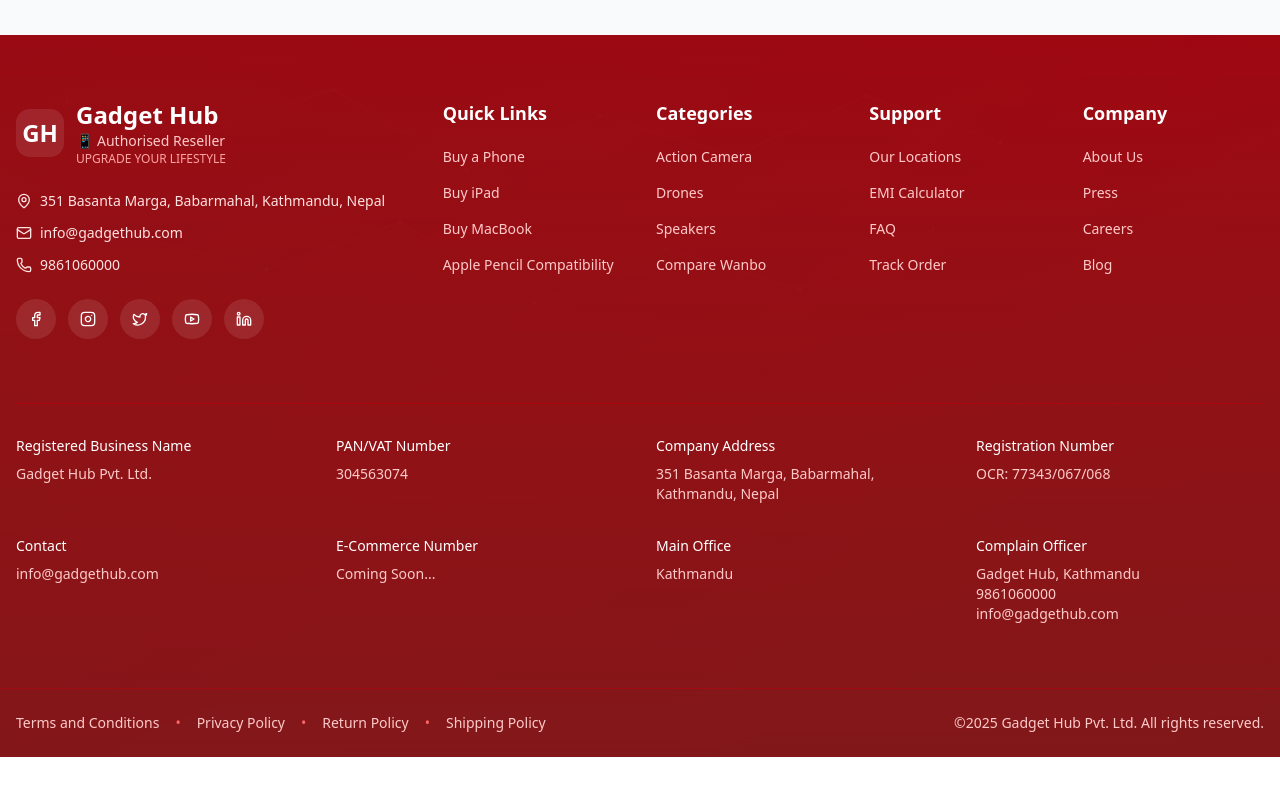
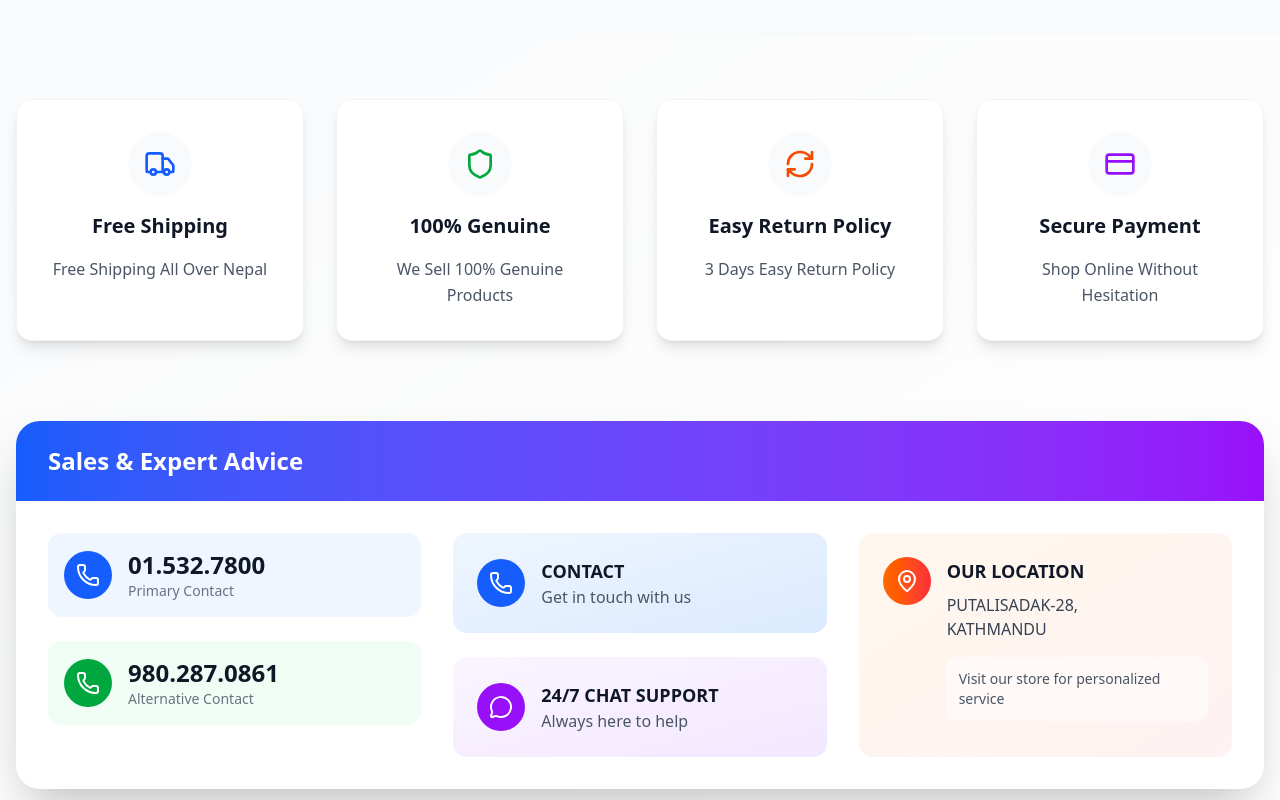
Before and after one commit to suwasghale/gadget_hub, a Next.js app: page / in a window 1280 px wide. Shown: the part 2740-3540 px from the top of the page. Before the commit the page ends 3497 px from the top, so only its background shows below. Built offline with nearby package versions, Linux system fonts and the light colour scheme.

Commit message:
trust and support section added

```diff
--- a/src/app/page.tsx
+++ b/src/app/page.tsx
@@ -1,6 +1,7 @@
 import FeaturedBrands from "@/components/Brands";
 import Category from "@/components/Category";
 import HeroSection from "@/components/Hero";
+import TrustSection from "@/components/TrustAndSupport";
 
 export default function Home() {
   return (
@@ -8,6 +9,7 @@
     <HeroSection/>
     <Category/>
     <FeaturedBrands/>
+    <TrustSection/>
    </div>
   );
 }
--- /dev/null
+++ b/src/components/TrustAndSupport.tsx
@@ -0,0 +1,140 @@
+import React from 'react';
+import { Truck, Shield, RefreshCw, CreditCard, Phone, MessageCircle, MapPin } from 'lucide-react';
+
+const TrustSection = () => {
+  const trustFeatures = [
+    {
+      icon: <Truck className="w-8 h-8 text-blue-600" />,
+      title: "Free Shipping",
+      description: "Free Shipping All Over Nepal"
+    },
+    {
+      icon: <Shield className="w-8 h-8 text-green-600" />,
+      title: "100% Genuine",
+      description: "We Sell 100% Genuine Products"
+    },
+    {
+      icon: <RefreshCw className="w-8 h-8 text-orange-600" />,
+      title: "Easy Return Policy",
+      description: "3 Days Easy Return Policy"
+    },
+    {
+      icon: <CreditCard className="w-8 h-8 text-purple-600" />,
+      title: "Secure Payment",
+      description: "Shop Online Without Hesitation"
+    }
+  ];
+
+  return (
+    <div className="min-h-screen bg-gradient-to-br from-gray-50 to-white py-16 px-4">
+      {/* Trust Features Section */}
+      <div className="max-w-7xl mx-auto mb-20">
+        <div className="grid grid-cols-1 md:grid-cols-2 lg:grid-cols-4 gap-8">
+          {trustFeatures.map((feature, index) => (
+            <div
+              key={index}
+              className="bg-white p-8 rounded-2xl shadow-lg hover:shadow-xl transition-all duration-300 hover:-translate-y-2 border border-gray-100"
+            >
+              <div className="flex flex-col items-center text-center space-y-4">
+                <div className="p-4 bg-gray-50 rounded-full hover:scale-110 transition-transform duration-300">
+                  {feature.icon}
+                </div>
+                <h3 className="text-xl font-bold text-gray-900">{feature.title}</h3>
+                <p className="text-gray-600 leading-relaxed">{feature.description}</p>
+              </div>
+            </div>
+          ))}
+        </div>
+      </div>
+
+      {/* Contact & Support Section */}
+      <div className="max-w-7xl mx-auto">
+        <div className="bg-white rounded-3xl shadow-2xl overflow-hidden">
+          <div className="bg-gradient-to-r from-blue-600 to-purple-600 px-8 py-6">
+            <h2 className="text-2xl font-bold text-white">Sales & Expert Advice</h2>
+          </div>
+
+          <div className="p-8">
+            <div className="grid grid-cols-1 lg:grid-cols-3 gap-8">
+              {/* Phone Numbers */}
+              <div className="space-y-6">
+                <div className="flex items-center space-x-4 p-4 bg-blue-50 rounded-xl hover:bg-blue-100 transition-colors duration-300">
+                  <div className="p-3 bg-blue-600 rounded-full">
+                    <Phone className="w-6 h-6 text-white" />
+                  </div>
+                  <div>
+                    <p className="text-2xl font-bold text-gray-900">01.532.7800</p>
+                    <p className="text-gray-500 text-sm">Primary Contact</p>
+                  </div>
+                </div>
+
+                <div className="flex items-center space-x-4 p-4 bg-green-50 rounded-xl hover:bg-green-100 transition-colors duration-300">
+                  <div className="p-3 bg-green-600 rounded-full">
+                    <Phone className="w-6 h-6 text-white" />
+                  </div>
+                  <div>
+                    <p className="text-2xl font-bold text-gray-900">980.287.0861</p>
+                    <p className="text-gray-500 text-sm">Alternative Contact</p>
+                  </div>
+                </div>
+              </div>
+
+              {/* Contact Options */}
+              <div className="space-y-6">
+                <div className="p-6 bg-gradient-to-br from-blue-50 to-blue-100 rounded-xl hover:from-blue-100 hover:to-blue-200 transition-all duration-300 cursor-pointer group">
+                  <div className="flex items-center space-x-4">
+                    <div className="p-3 bg-blue-600 rounded-full group-hover:scale-110 transition-transform duration-300">
+                      <Phone className="w-6 h-6 text-white" />
+                    </div>
+                    <div>
+                      <h3 className="text-lg font-semibold text-gray-900">CONTACT</h3>
+                      <p className="text-gray-600">Get in touch with us</p>
+                    </div>
+                  </div>
+                </div>
+
+                <div className="p-6 bg-gradient-to-br from-purple-50 to-purple-100 rounded-xl hover:from-purple-100 hover:to-purple-200 transition-all duration-300 cursor-pointer group">
+                  <div className="flex items-center space-x-4">
+                    <div className="p-3 bg-purple-600 rounded-full group-hover:scale-110 transition-transform duration-300">
+                      <MessageCircle className="w-6 h-6 text-white" />
+                    </div>
+                    <div>
+                      <h3 className="text-lg font-semibold text-gray-900">24/7 CHAT SUPPORT</h3>
+                      <p className="text-gray-600">Always here to help</p>
+                    </div>
+                  </div>
+                </div>
+              </div>
+
+              {/* Location */}
+              <div className="lg:col-span-1">
+                <div className="p-6 bg-gradient-to-br from-orange-50 to-red-50 rounded-xl hover:from-orange-100 hover:to-red-100 transition-all duration-300 h-full">
+                  <div className="flex items-start space-x-4">
+                    <div className="p-3 bg-gradient-to-r from-orange-500 to-red-500 rounded-full">
+                      <MapPin className="w-6 h-6 text-white" />
+                    </div>
+                    <div>
+                      <h3 className="text-lg font-semibold text-gray-900 mb-2">OUR LOCATION</h3>
+                      <p className="text-gray-700 font-medium">PUTALISADAK-28,</p>
+                      <p className="text-gray-700 font-medium">KATHMANDU</p>
+                      <div className="mt-4 p-3 bg-white/50 rounded-lg">
+                        <p className="text-sm text-gray-600">Visit our store for personalized service</p>
+                      </div>
+                    </div>
+                  </div>
+                </div>
+              </div>
+            </div>
+          </div>
+        </div>
+      </div>
+
+      {/* Decorative Elements */}
+      <div className="fixed top-20 left-10 w-20 h-20 bg-blue-200/20 rounded-full blur-xl -z-10"></div>
+      <div className="fixed bottom-20 right-10 w-32 h-32 bg-purple-200/20 rounded-full blur-xl -z-10"></div>
+      <div className="fixed top-1/2 right-1/4 w-16 h-16 bg-pink-200/20 rounded-full blur-xl -z-10"></div>
+    </div>
+  );
+};
+
+export default TrustSection;
```
